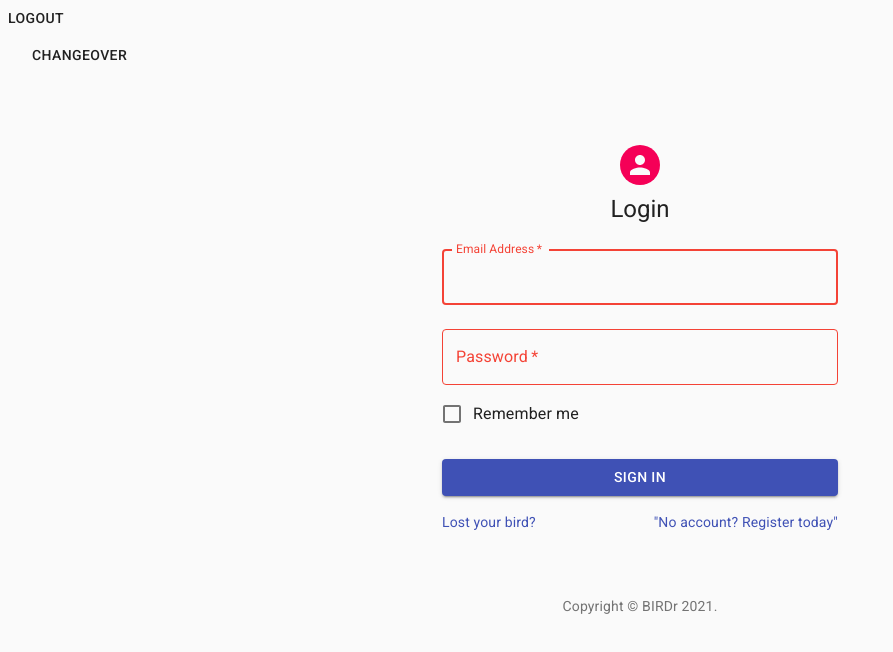
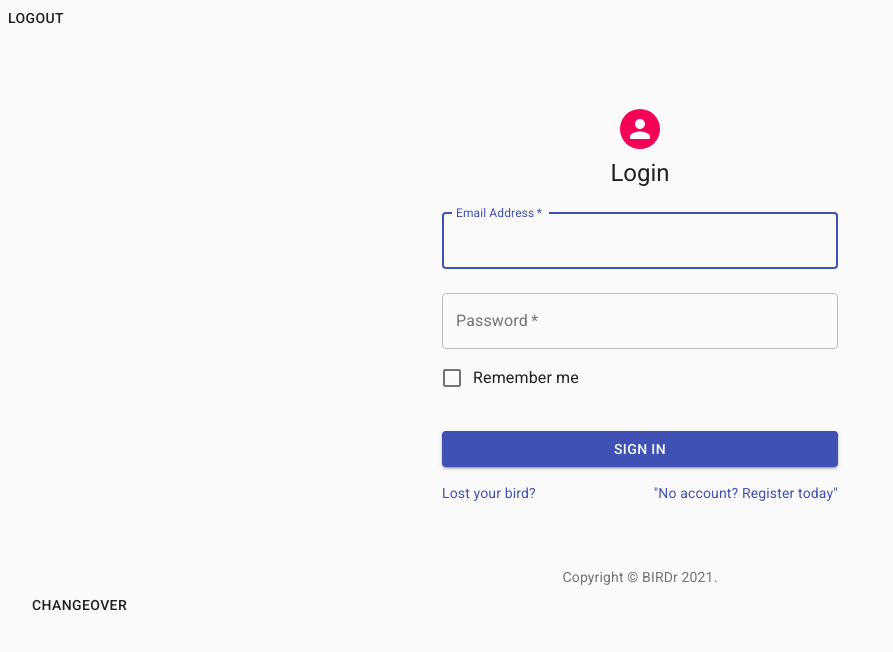
Before and after one commit to hunterfoist/BIRDr_Client, a React (Create React App) app: page / in a window 1280 px wide. Shown: the top 652 px of the page, without its empty margins (0-893 px from the left). Built offline with nearby package versions, Linux system fonts and the light colour scheme.

Commit message:
reactstrap bootstrap

```diff
--- a/package.json
+++ b/package.json
@@ -7,12 +7,15 @@
     "@material-ui/icons": "^4.11.2",
     "@testing-library/jest-dom": "^5.11.9",
     "@testing-library/react": "^11.2.5",
-    "@testing-library/user-event": "^12.7.1",
+    "@testing-library/user-event": "^12.8.0",
+    "bootstrap": "^4.6.0",
     "fontsource-roboto": "^4.0.0",
     "react": "^17.0.1",
     "react-dom": "^17.0.1",
+    "react-hook-form": "^6.15.4",
     "react-router-dom": "^5.0.0",
     "react-scripts": "4.0.2",
+    "reactstrap": "^8.9.0",
     "web-vitals": "^1.1.0"
   },
   "scripts": {
--- a/src/App.js
+++ b/src/App.js
@@ -39,6 +39,7 @@ function App() {
     <div>
       <Nav clickLogout={clearToken}/>
       {protectedViews()}
+
     </div>
   );
 }
--- a/src/auth/Auth.jsx
+++ b/src/auth/Auth.jsx
@@ -21,10 +21,11 @@ const Auth = (props) => {
 
     return (
         <Container className="auth-container">
-            <Button onClick={handleToggle}>Changeover</Button>
+
                 <Grid container item xs='12'>
                     {showLogin === true ? <Login updateToken={props.updateToken}/> : <Signup updateToken={props.updateToken}/>}
                 </Grid>
+                <Button onClick={handleToggle}>Changeover</Button>
 
 
         </Container>
--- a/src/auth/Login.jsx
+++ b/src/auth/Login.jsx
@@ -86,10 +86,11 @@ export default function Login(props) {
             margin="normal"
             required
             fullWidth
+            type='email'
             id="email"
             label="Email Address"
             inputProps= {{ pattern: "/^[a-zA-Z0-9.!#$%&'*+/=?^_`{|}~-]+@[a-zA-Z0-9-]+(?:.[a-zA-Z0-9-]+)*$/"}}
-            error= "need valid email"
+            // error= "need valid email"
             onChange={(e) => setUsername(e.target.value)}
             value={username}
             name="email"
@@ -104,7 +105,7 @@ export default function Login(props) {
             onChange={(e) => setPassword(e.target.value)}
             value={password}
             inputProps={{ pattern:"(?=.*/d)(?=.*[a-z])(?=.*[A-Z]).{5,}" }}
-            error= "need valid email"
+            // error= "need valid email"
             name="password"
             label="Password"
             type="password"
--- a/src/index.js
+++ b/src/index.js
@@ -3,6 +3,7 @@ import ReactDOM from 'react-dom';
 import './index.css';
 import App from './App';
 import reportWebVitals from './reportWebVitals';
+import 'bootstrap/dist/css/bootstrap.min.css';
 
 ReactDOM.render(
   <React.StrictMode>
```
Also changed, not shown: 1 other file (tests, documents, lock files or other folders).
